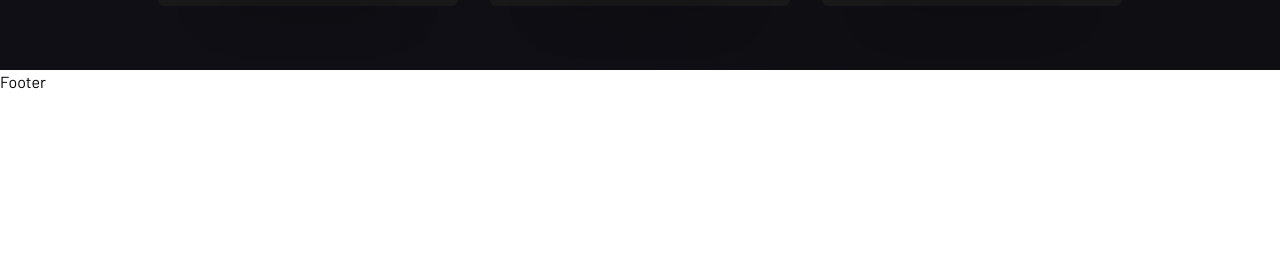
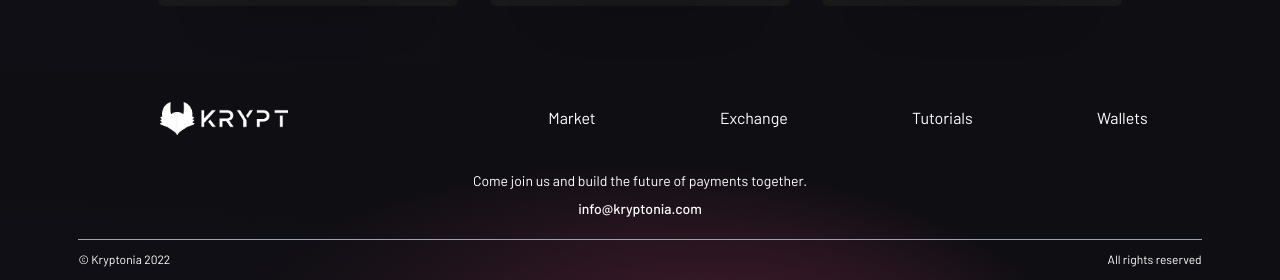
Before and after one commit to yuhcee/kryptonia, a React (Vite) app in the folder client/: page / in a window 1280 px wide. Shown: the part 2289-2569 px from the top of the page. Before the commit the page ends 2383 px from the top, so only its background shows below. Built offline with nearby package versions, Linux system fonts and the light colour scheme.

Commit message:
feat(Footer): add footer

```diff
--- a/client/src/components/Footer.jsx
+++ b/client/src/components/Footer.jsx
@@ -1,4 +1,33 @@
-const Footer = () => {
-    return <h1>Footer</h1>;
-};
+import React from 'react';
+
+import logo from '../../images/logo.png';
+
+const Footer = () => (
+    <div className="w-full flex md:justify-center justify-between items-center flex-col p-4 gradient-bg-footer">
+        <div className="w-full flex sm:flex-row flex-col justify-between items-center my-4">
+            <div className="flex flex-[0.5] justify-center items-center">
+                <img src={logo} alt="logo" className="w-32" />
+            </div>
+            <div className="flex flex-1 justify-evenly items-center flex-wrap sm:mt-0 mt-5 w-full">
+                <p className="text-white text-base text-center mx-2 cursor-pointer">Market</p>
+                <p className="text-white text-base text-center mx-2 cursor-pointer">Exchange</p>
+                <p className="text-white text-base text-center mx-2 cursor-pointer">Tutorials</p>
+                <p className="text-white text-base text-center mx-2 cursor-pointer">Wallets</p>
+            </div>
+        </div>
+
+        <div className="flex justify-center items-center flex-col mt-5">
+            <p className="text-white text-sm text-center">Come join us and build the future of payments together.</p>
+            <p className="text-white text-sm text-center font-medium mt-2">info@kryptonia.com</p>
+        </div>
+
+        <div className="sm:w-[90%] w-full h-[0.25px] bg-gray-400 mt-5 " />
+
+        <div className="sm:w-[90%] w-full flex justify-between items-center mt-3">
+            <p className="text-white text-left text-xs">&copy; {`Kryptonia ${new Date().getFullYear()}`}</p>
+            <p className="text-white text-right text-xs">All rights reserved</p>
+        </div>
+    </div>
+);
+
 export default Footer;
```
